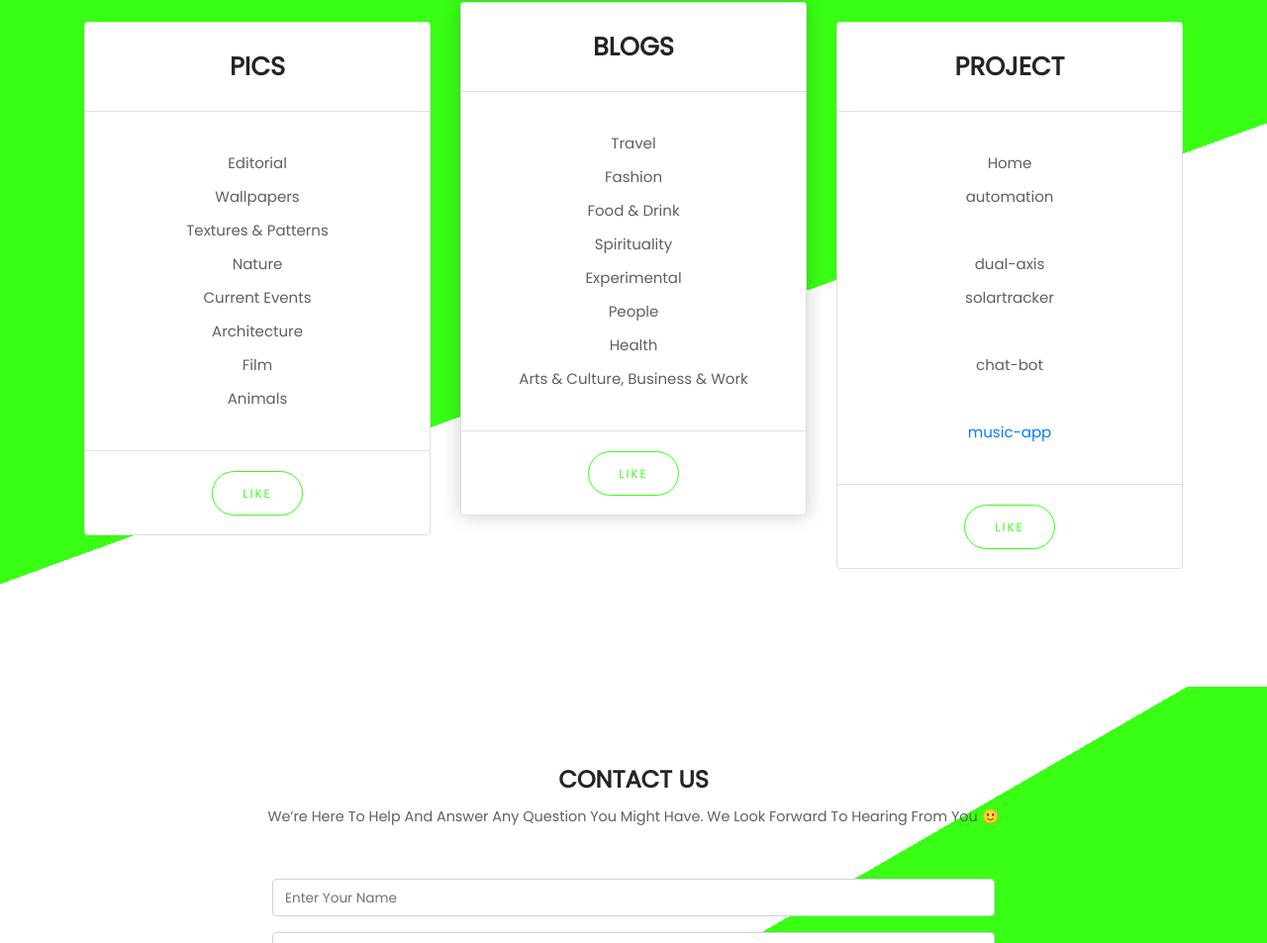
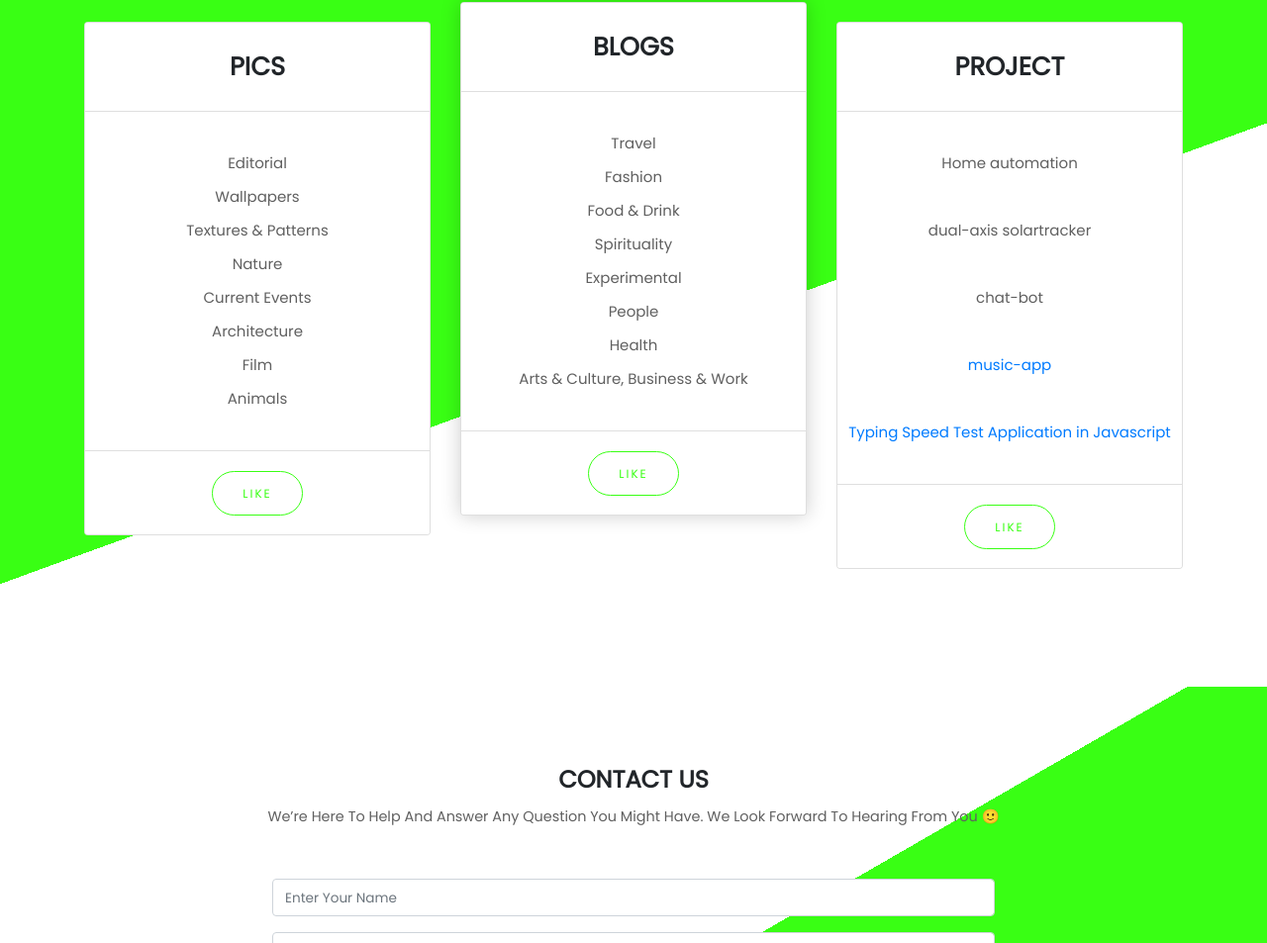
Before and after one commit to Shreyan101/shreyanwebsite, a website: page index.html in a window 1280 px wide. Shown: the part 2535-3488 px from the top of the page at 99% size. Drawn offline with nearby package versions, Linux system fonts and the light colour scheme; a script that the page names is missing.

Commit message:
Update index.html

```diff
--- a/index.html
+++ b/index.html
@@ -297,15 +297,16 @@
 			<div class="card text-center">
 			  <div class="card-header">PROJECT</div>
 			  <div class="card-body">
-			  <li>Home</li>
-			  <li>automation </li>
+				  <li>Home automation</li>
 			  <br>
-			  <li>dual-axis</li>
-			  <li>solartracker</li>
+			  <li>dual-axis solartracker</li>
+
 			  <br>
 			 <li>chat-bot</li>
 			  <br>
 			  <li><a href="imusic.html">music-app</a></li>
+	                   <br>
+		          <li><a href="game.html">Typing Speed Test Application in Javascript</a></li>
 			</div>
 			  <div class="card-footer ">
 			  	<a href="#">like</a>
```
